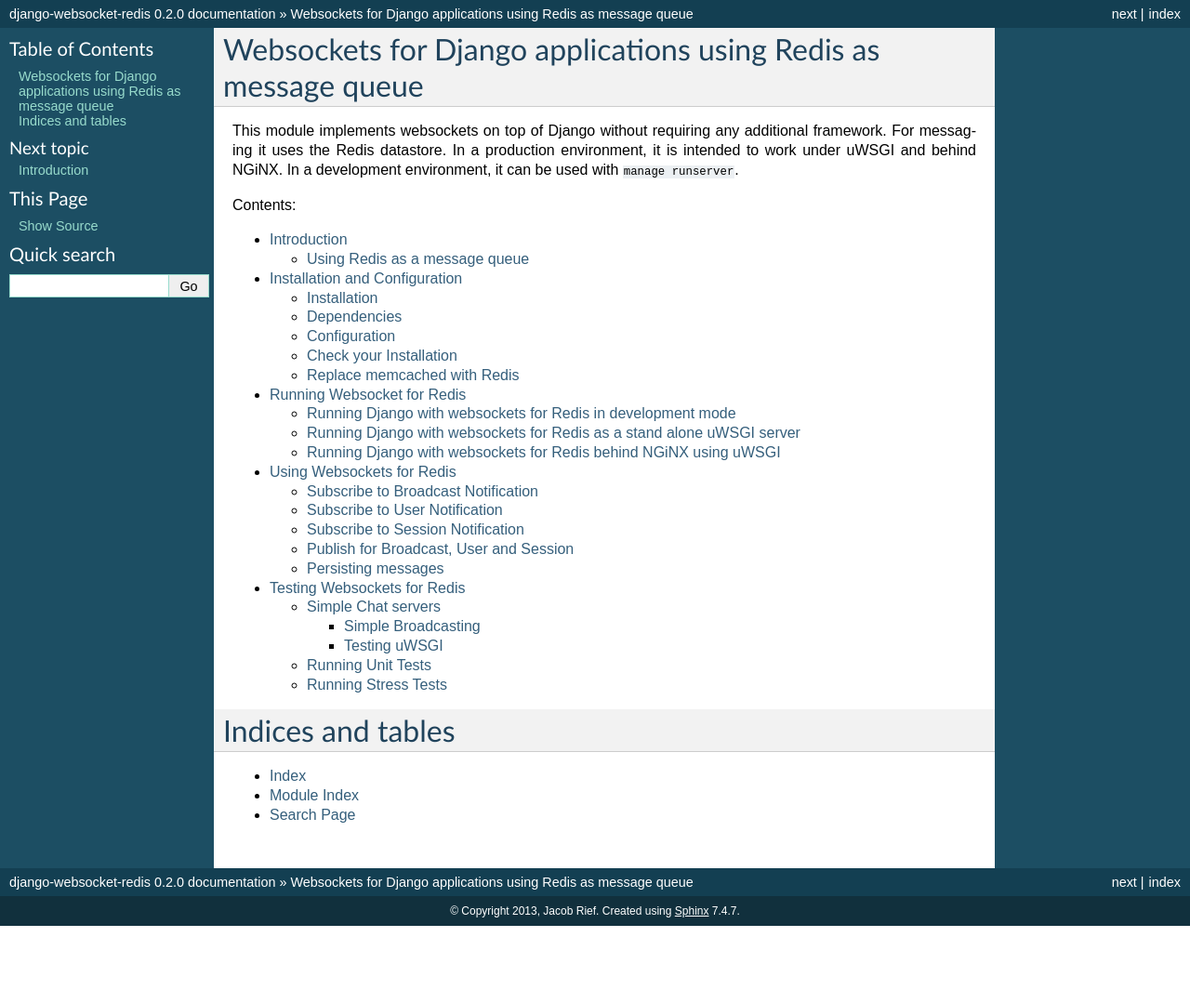
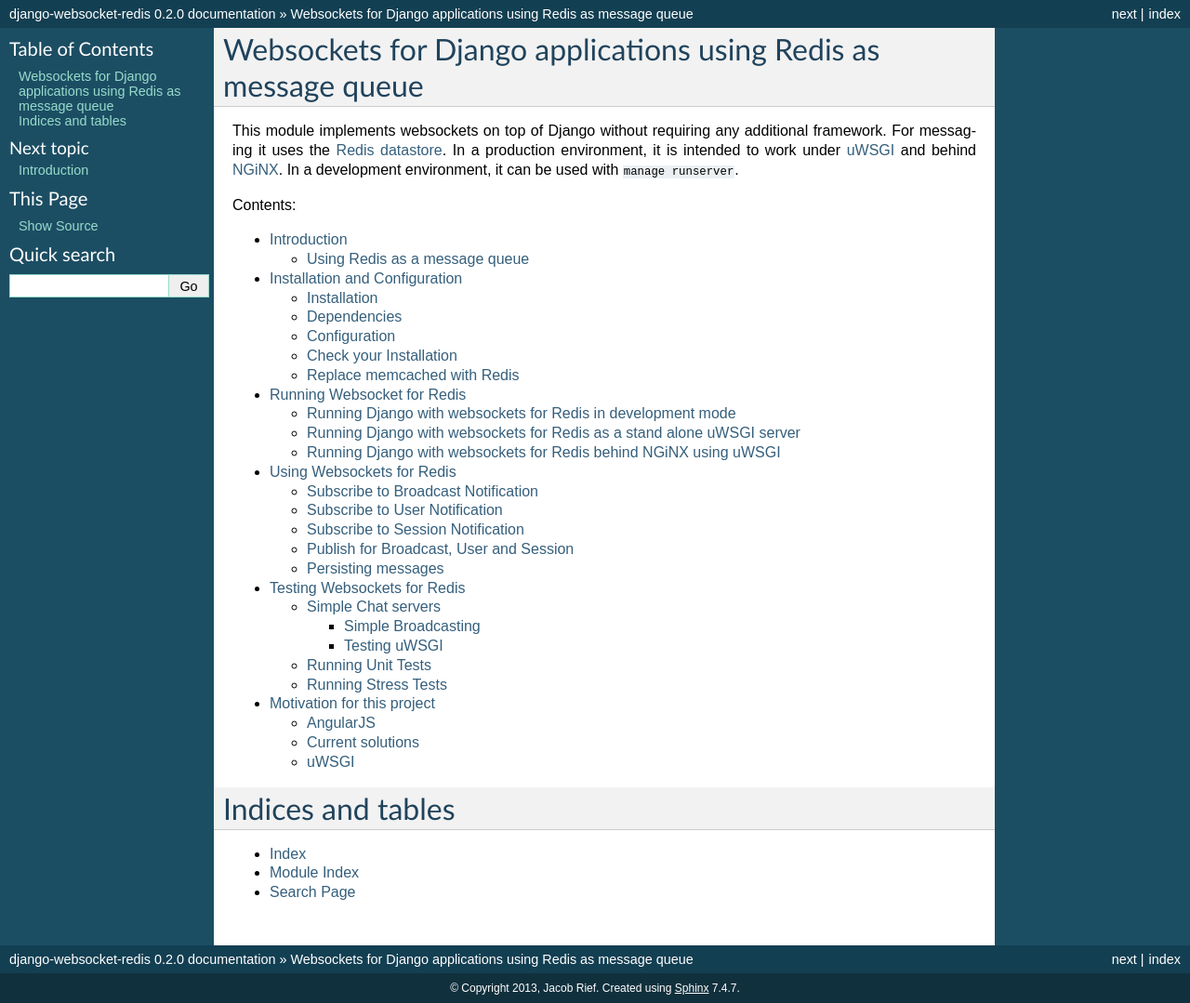
Before and after one commit to jrief/django-websocket-redis, a Sphinx documentation site: the page built from docs/index.rst, in a window 1280 px wide. Shown: the whole page at 93% size. Built offline with Sphinx 7.4.7, drawn with Linux system fonts in a browser that asks for light colours; before the commit the page ends 996 px from its top, so only the background shows below that.

Commit message:
Added motivation section

```diff
--- a/docs/conf.py
+++ b/docs/conf.py
@@ -25,7 +25,7 @@
 
 # Add any Sphinx extension module names here, as strings. They can be extensions
 # coming with Sphinx (named 'sphinx.ext.*') or your custom ones.
-extensions = []
+extensions = ['sphinxcontrib.youtube']
 
 # Add any paths that contain templates here, relative to this directory.
 templates_path = ['_templates']
--- a/docs/index.rst
+++ b/docs/index.rst
@@ -4,8 +4,8 @@
 ===============================================================
 
 This module implements websockets on top of Django without requiring any additional framework. For
-messaging it uses the Redis datastore. In a production environment, it is intended to work under
-uWSGI and behind NGiNX. In a development environment, it can be used with ``manage runserver``.
+messaging it uses the `Redis datastore`_. In a production environment, it is intended to work under
+uWSGI_ and behind NGiNX_. In a development environment, it can be used with ``manage runserver``.
 
 Contents:
 
@@ -16,6 +16,7 @@
   running
   usage
   testing
+  motivation
 
 Indices and tables
 ==================
@@ -23,3 +24,7 @@
 * :ref:`genindex`
 * :ref:`modindex`
 * :ref:`search`
+
+.. _NGiNX: http://nginx.com/
+.. _uWSGI: http://uwsgi-docs.readthedocs.org/en/latest/WebSockets.html
+.. _Redis datastore: http://redis.io/
```
Also changed, not shown: docs/introduction.rst (+4 -4 lines), docs/motivation.rst (added, +65 -0 lines).
